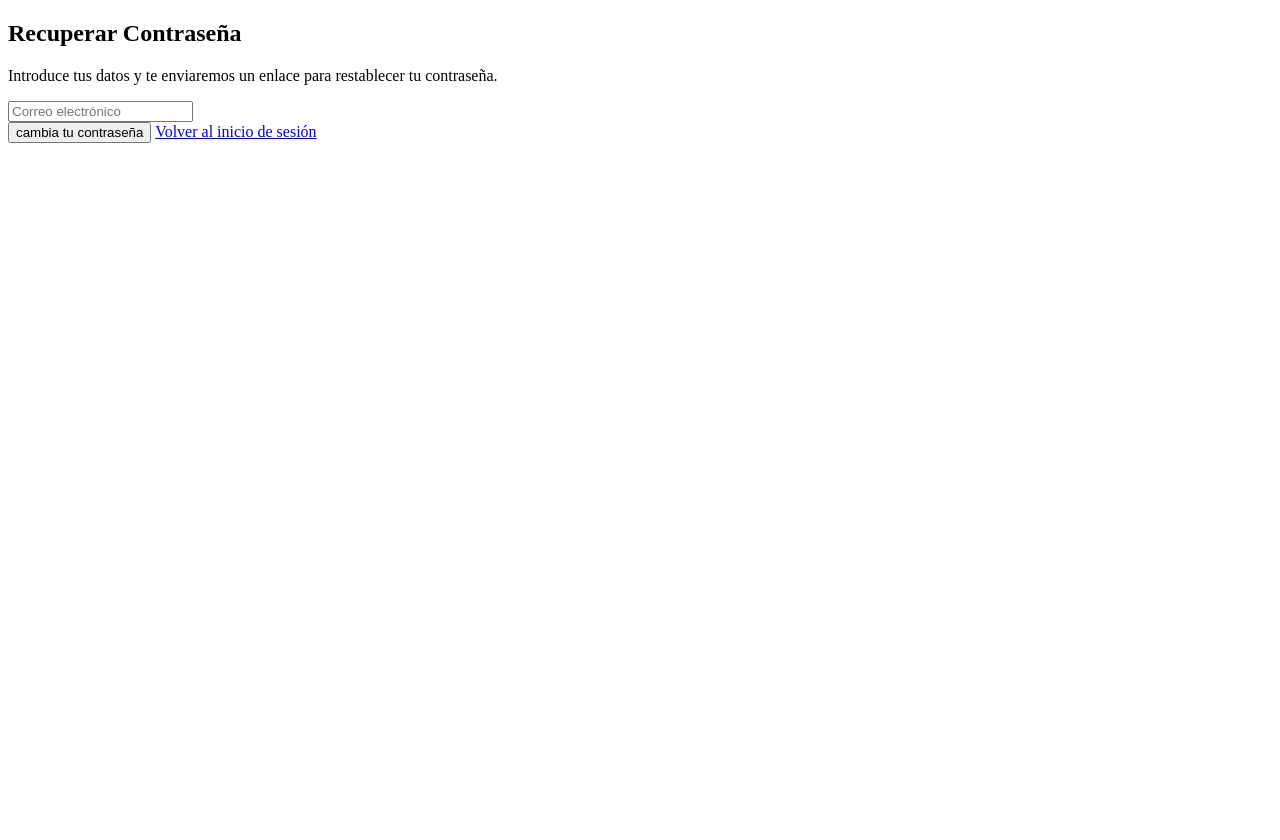
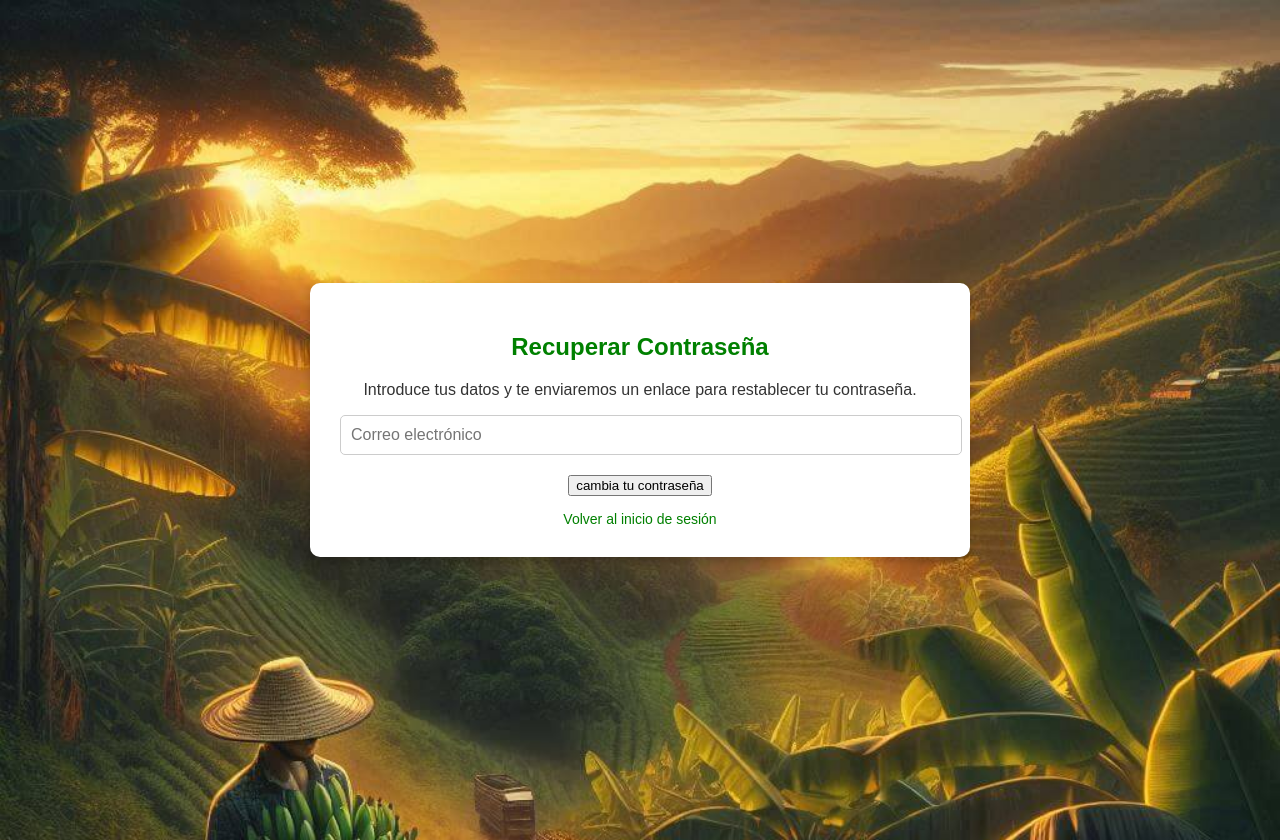
Before and after one commit to thiagolopez2005/ProjectMercAPP, a Django app: a page that uses libreria/templates/accounts/recuperar_contraseña.html in a window 1280 px wide. Before the commit the page ends 143 px from the top, so only its background shows below. Run offline with Django 5.2, Linux system fonts and the light colour scheme.

Commit message:
Diseño en el html de Recuperar contraseña y botones de de recueperar en el login

```diff
--- a/libreria/templates/accounts/recuperar_contraseña.html
+++ b/libreria/templates/accounts/recuperar_contraseña.html
@@ -7,6 +7,98 @@
     <title>Recuperar Contraseña</title>
   </head>
   <body>
+    <style>
+      /* Fondo con imagen de frutas */
+      body {
+        margin: 0;
+        padding: 0;
+        font-family: Arial, sans-serif;
+        background: url("{% static 'images/Recolectores.jpeg' %}") no-repeat center center fixed;
+        background-size: cover;
+        color: #fff;
+      }
+
+      .content-wrapper {
+        display: flex;
+        justify-content: center;
+        align-items: center;
+        height: 100vh;
+        background-size: cover;
+        padding: 20px;
+      }
+
+/* Formulario */
+.reset-form {
+  background: #fff;
+  color: #333;
+  padding: 30px;
+  border-radius: 10px;
+  box-shadow: 0 4px 8px rgba(0, 0, 0, 0.2);
+  width: 300%;
+  max-width: 600px;
+  text-align: center;
+}
+
+/* Título */
+.reset-form h2 {
+  color: #008000; /* Verde */
+  margin-bottom: 20px;
+}
+
+/* Mensajes de alerta */
+.alert {
+  background-color: #ffcc00;
+  color: #333;
+  padding: 10px;
+  margin-bottom: 15px;
+  border-radius: 5px;
+  font-size: 14px;
+}
+
+/* Campos del formulario */
+.form-group {
+  margin-bottom: 20px;
+}
+
+.form-group input {
+  width: 100%;
+  padding: 10px;
+  border: 1px solid #ccc;
+  border-radius: 5px;
+  font-size: 16px;
+}
+
+/* Botón de envío */
+.btn-submit {
+  background-color: #008000; /* Verde */
+  color: #fff;
+  border: none;
+  padding: 10px 20px;
+  border-radius: 5px;
+  font-size: 16px;
+  cursor: pointer;
+  transition: background-color 0.3s ease;
+}
+
+.btn-submit:hover {
+  background-color: #005f00; /* Verde oscuro */
+}
+
+/* Enlace para volver */
+.back-link {
+  display: block;
+  margin-top: 15px;
+  color: #008000; /* Verde */
+  text-decoration: none;
+  font-size: 14px;
+}
+
+.back-link:hover {
+  text-decoration: underline;
+}
+
+    </style>
+
     <div class="content-wrapper">
       <form class="reset-form" method="POST">
         {% csrf_token %}
```
Also changed, not shown: libreria/templates/accounts/AdminEmpleClient.html (+5 -5 lines), media/facturas/bolsa.ico (added).
